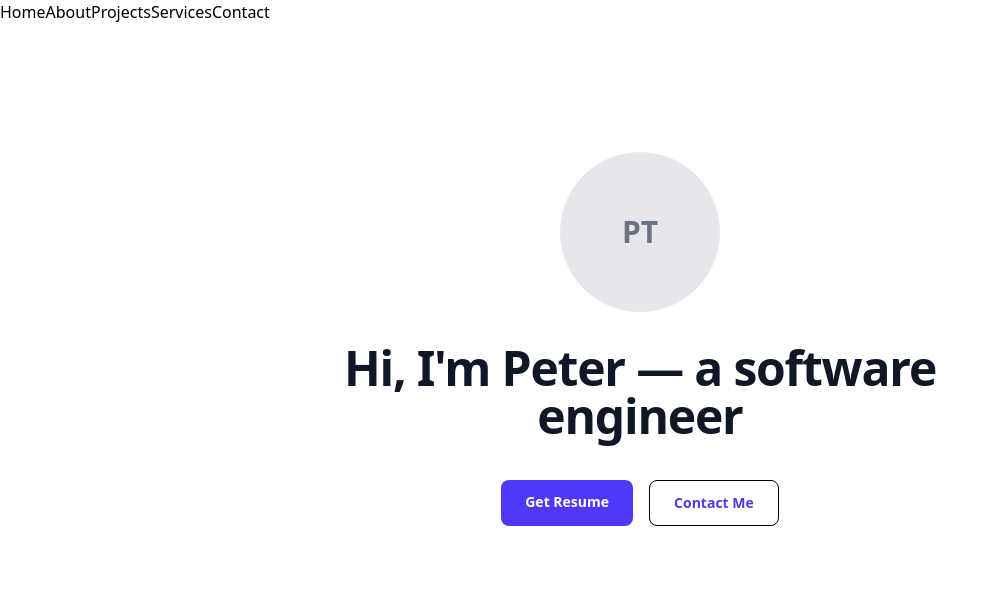
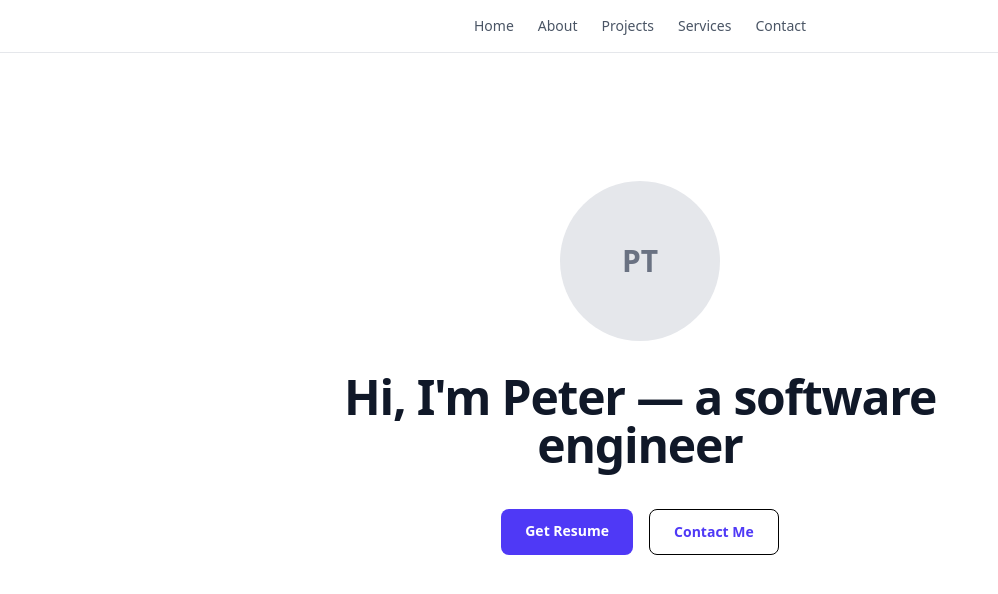
Before and after one commit to raihua/raihua.github.io, a Next.js app in the folder portfolio/: page / in a window 1280 px wide. Shown: the top 594 px of the page, without its empty margins (0-998 px from the left). Built offline with nearby package versions, Linux system fonts and the light colour scheme.

Commit message:
Update Navbar styling

```diff
--- a/portfolio/app/_components/navbar.tsx
+++ b/portfolio/app/_components/navbar.tsx
@@ -3,12 +3,24 @@ import Link from "next/link";
 
 export default function Navbar() {
   return (
-    <nav>
-      <Link href="/">Home</Link>
-      <Link href="/about">About</Link>
-      <Link href="/projects">Projects</Link>
-      <Link href="/services">Services</Link>
-      <Link href="/contact">Contact</Link>
+    <nav className="sticky top-0 z-50 w-full border-b border-gray-200 bg-white/80 backdrop-blur">
+      <div className="mx-auto flex max-w-6xl justify-center items-center gap-6 px-6 py-4 text-sm font-medium text-gray-600">
+        <Link href="/" className="transition-colors hover:text-indigo-600">
+          Home
+        </Link>
+        <Link href="/about" className="transition-colors hover:text-indigo-600">
+          About
+        </Link>
+        <Link href="/projects" className="transition-colors hover:text-indigo-600">
+          Projects
+        </Link>
+        <Link href="/services" className="transition-colors hover:text-indigo-600">
+          Services
+        </Link>
+        <Link href="/contact" className="transition-colors hover:text-indigo-600">
+          Contact
+        </Link>
+      </div>
     </nav>
   )
 }
```
